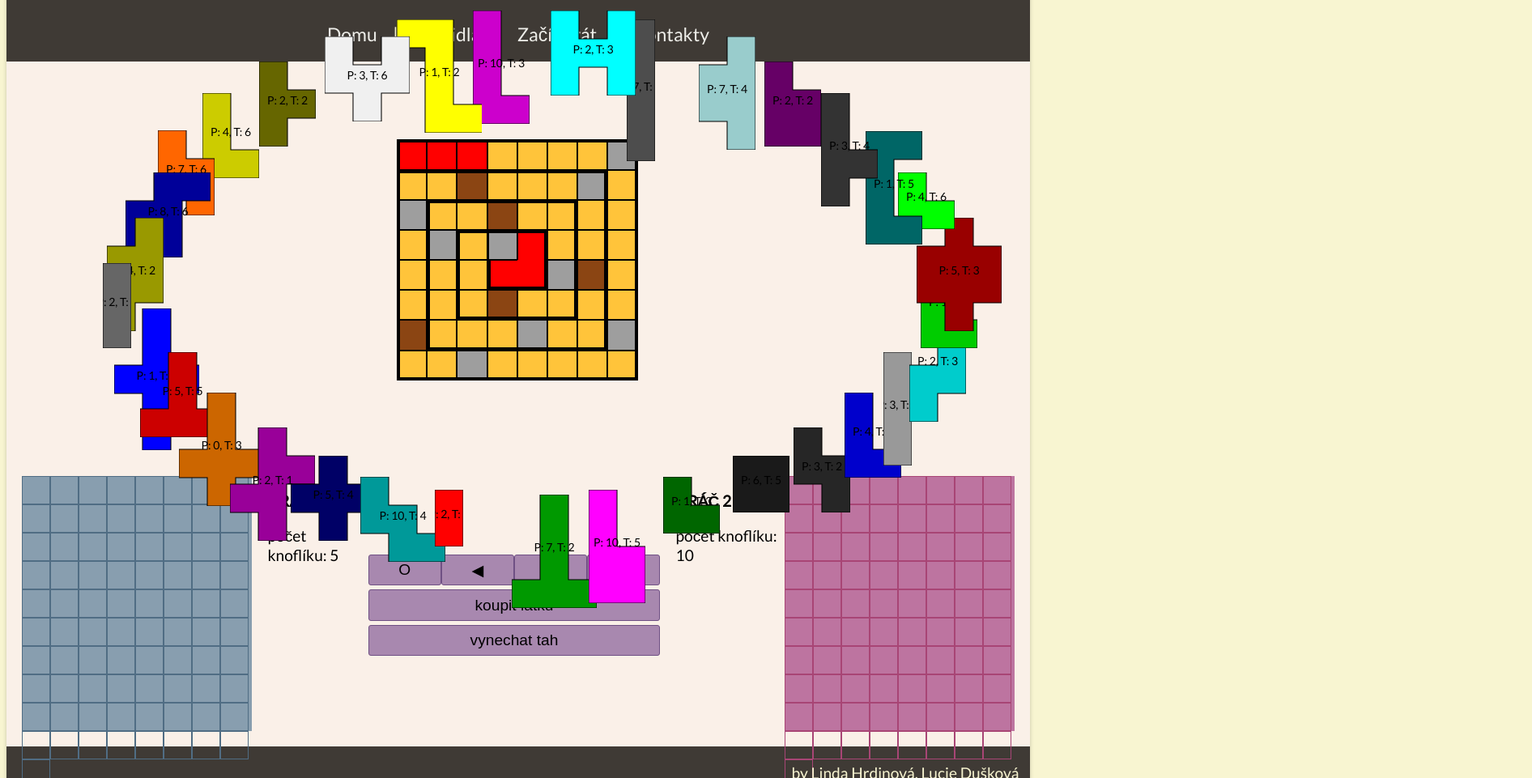
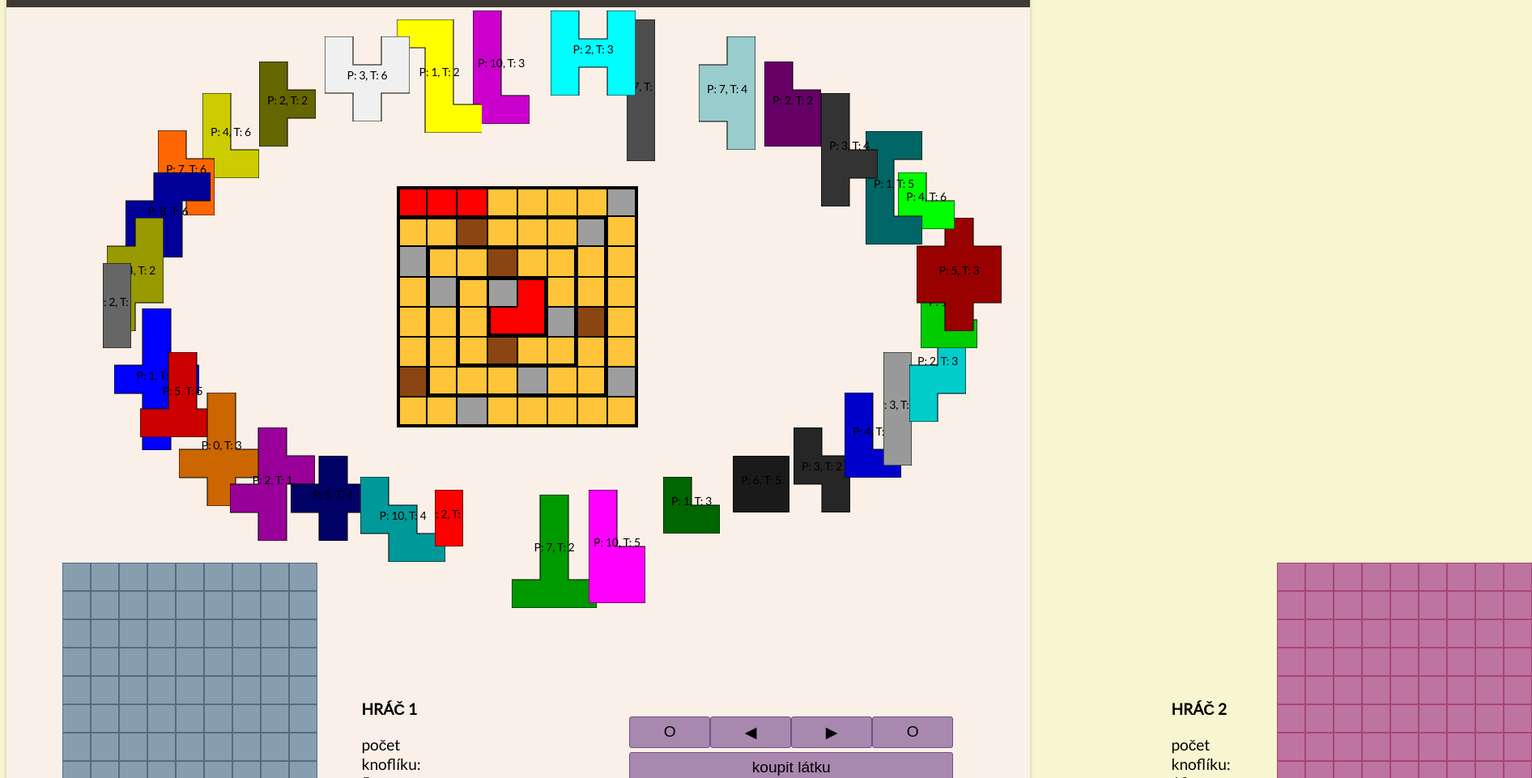
Before and after one commit to LucieDuskova/Patchwork, a React (Vite) app: page /hra in a window 1280 px wide. Shown: the part 139-1100 px from the top of the page at 81% size, 1892 px wide, since content can reach past the window. Built offline with nearby package versions, Linux system fonts and the light colour scheme; grey boxes are pictures that could not be loaded.

Commit message:
absolutní pozicování

```diff
--- a/src/components/GameArrayTime/style.css
+++ b/src/components/GameArrayTime/style.css
@@ -4,6 +4,7 @@
   display: flex;
   justify-content: center;
   align-items: center;
+  padding-top: 125px;
 }
 
 
--- a/src/components/GameMenu/style.css
+++ b/src/components/GameMenu/style.css
@@ -3,6 +3,10 @@
   flex-direction: column;
   width: 400px;
   color: black;
+  padding-top: 250px;
+  position: absolute;
+  left: 750px;
+
 }
 
 .gameMenu__button {
--- a/src/components/Header/style.css
+++ b/src/components/Header/style.css
@@ -9,18 +9,21 @@ header {
   color: #f8f5d1;
   padding-top: 0.5rem;
   padding-bottom: 1rem;
+  height: 140px;
 }
 
 h1 {
   font-size: 4rem;
   margin: 1rem;
+  padding: 0;
+  margin: 0;
 }
 
 
 .header__nav {
   display: flex;
   justify-content: center;
-  margin-top: 1rem;
+  margin-top: 0;
   font-size: 1.2rem;
   font-family: 'Lato', sans-serif;
 }
--- a/src/components/Players/style.css
+++ b/src/components/Players/style.css
@@ -4,6 +4,9 @@
   flex-wrap: wrap;
   width: 315px;
   height: 315px;
+  position: absolute;
+  left: 50px;
+  top: 50px;
 }
 
 .gamePage__player1-field {
@@ -24,9 +27,26 @@
   flex-wrap: wrap;
   width: 315px;
   height: 315px;
+  position: absolute;
+  left: 1550px;
+  top: 50px;
 }
 
 .gamePage__player1,
 .gamePage__player2 {
   display: flex;
 }
+
+.gamePage__player1--state{
+  width: 100px;
+  position: absolute;
+  left: 400px;
+  top: 200px;
+}
+
+.gamePage__player2--state{
+  width: 100px;
+  position: absolute;
+  left: 1400px;
+  top: 200px;
+}
--- a/src/pages/GamePage/style.css
+++ b/src/pages/GamePage/style.css
@@ -5,6 +5,9 @@
   aspect-ratio: 1 / 1;
   background-color: #506D84;
   width: 25%;
+  position: absolute;
+  left: 50px;
+  top: 50px;
 }
 
 button {
@@ -17,6 +20,8 @@ button {
   aspect-ratio: 1 / 1;
   background-color: #A84575;
   width: 25%;
+  position: absolute;
+
 }
 
 .GamePage__playerBoards {
@@ -24,4 +29,6 @@ button {
   justify-content: space-between;
   width: 100%;
   align-items: center;
+  position: relative;
+  height: 350px;
 }
```
Also changed, not shown: src/components/GameMenu/index.jsx (+0 -12 lines).
